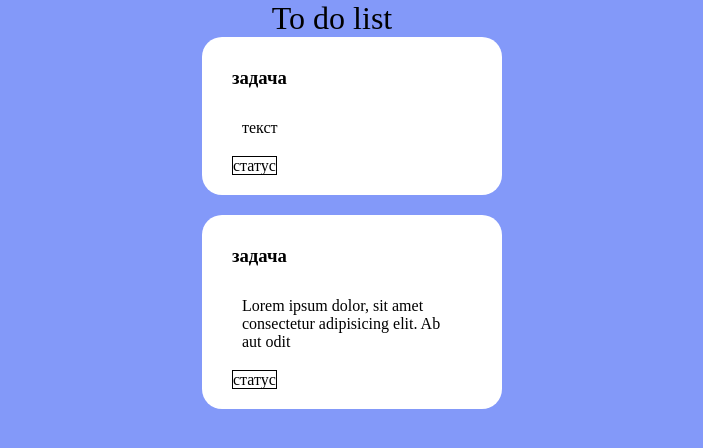
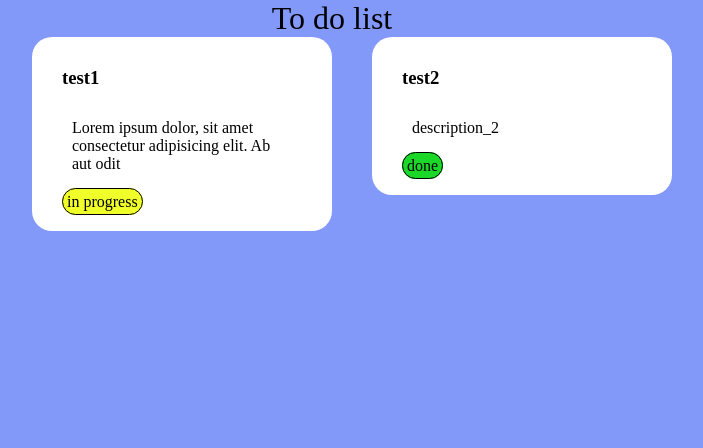
Before and after one commit to sbk-dushman/ts_practice_cases, a Vue app in the folder to-do-wish-list/: page / in a window 1280 px wide. Shown: the top 448 px of the page, without its empty margins (308-1011 px from the left). Built offline with nearby package versions, Linux system fonts and the light colour scheme.

Commit message:
m1 practice part 1

```diff
--- a/to-do-wish-list/src/App.vue
+++ b/to-do-wish-list/src/App.vue
@@ -1,5 +1,21 @@
 <script setup>
 import AppCard from './components/AppCard.vue';
+import { ref } from "vue";
+const cards = ref([
+      {
+        id: 1,
+        title: 'test1',
+        description: 'Lorem ipsum dolor, sit amet consectetur adipisicing elit. Ab aut odit',
+        complited: false,
+    },
+    {
+        id: 2,
+        title: 'test2',
+        description: 'description_2',
+        complited: true,
+
+    }
+]);
 </script>
 
 <template>
@@ -8,8 +24,11 @@ import AppCard from './components/AppCard.vue';
   </header>
   <main>
     <div class="container">
-     <ul>
-      <AppCard/>
+     <ul v-for="(card, index) in  cards" :key="card.id">
+      <AppCard :card="card"
+                :index="index"
+                :key="card.id"
+        />
      </ul>
     </div>
 
--- a/to-do-wish-list/src/components/AppCard.vue
+++ b/to-do-wish-list/src/components/AppCard.vue
@@ -1,22 +1,23 @@
-<script setup>
-
-</script>
-
 <template>
-  <li class="card">
-    <h3 class="card__title">задача</h3>
-    <p class="card_description">текст</p>
+  <!-- <li class="card">
+    <h3 class="card__title">{{ card.title }}</h3>
+    <p class="card_description">{{card.description}}</p>
     <span class="card__status">статус</span>
 
-  </li>
-  <li class="card">
-    <h3 class="card__title">задача</h3>
-    <p class="card_description">Lorem ipsum dolor, sit amet consectetur adipisicing elit. Ab aut odit </p>
-    <span class="card__status">статус</span>
+  </li> -->
+  <li class="card" :key>
+    <h3 class="card__title">{{ card.title }}</h3>
+    <p class="card_description">{{card.description}}</p>
+
+    <span class="card__status"
+    :class="{ '--done': card.complited, '--in-progres':!card.complited, }"
+    >{{ card.complited? 'done' : "in progress"}}</span>
 
   </li>
 </template>
-
+<script setup>
+const props = defineProps({card:Object,index:Number})
+</script>
 <style scoped>
  .card{
     background-color:var(--white);
@@ -32,10 +33,21 @@
   padding: 10px;
 }
 .card__status{
+  border-radius:20px;
+  padding: 4px;
+  color: var(--black);
+  width: 700;
   margin: 10px;
   border:  1px solid var(--black);
+
 }
 .card_description{
   padding: 20px;
 }
+.--in-progres{
+  background-color:var(--in-progres);
+}
+.--done{
+  background-color:var(--done);
+}
 </style>
```
Lines whose indentation alone changed are shown as unchanged.
